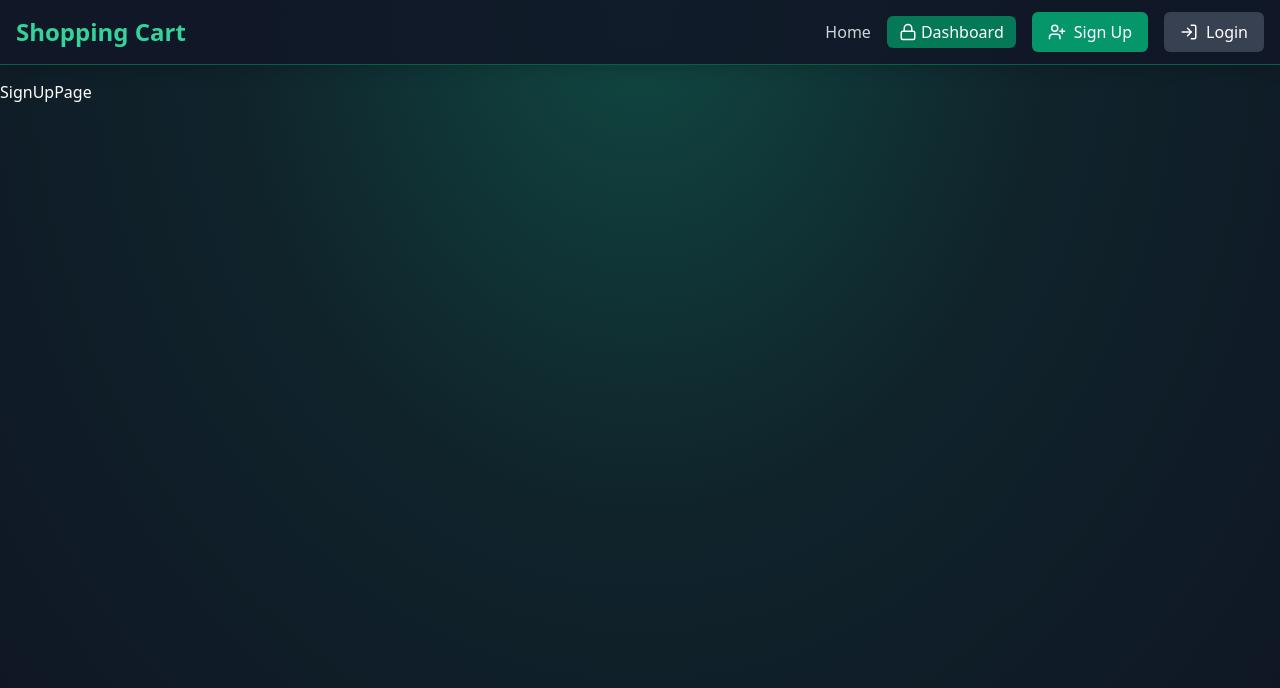
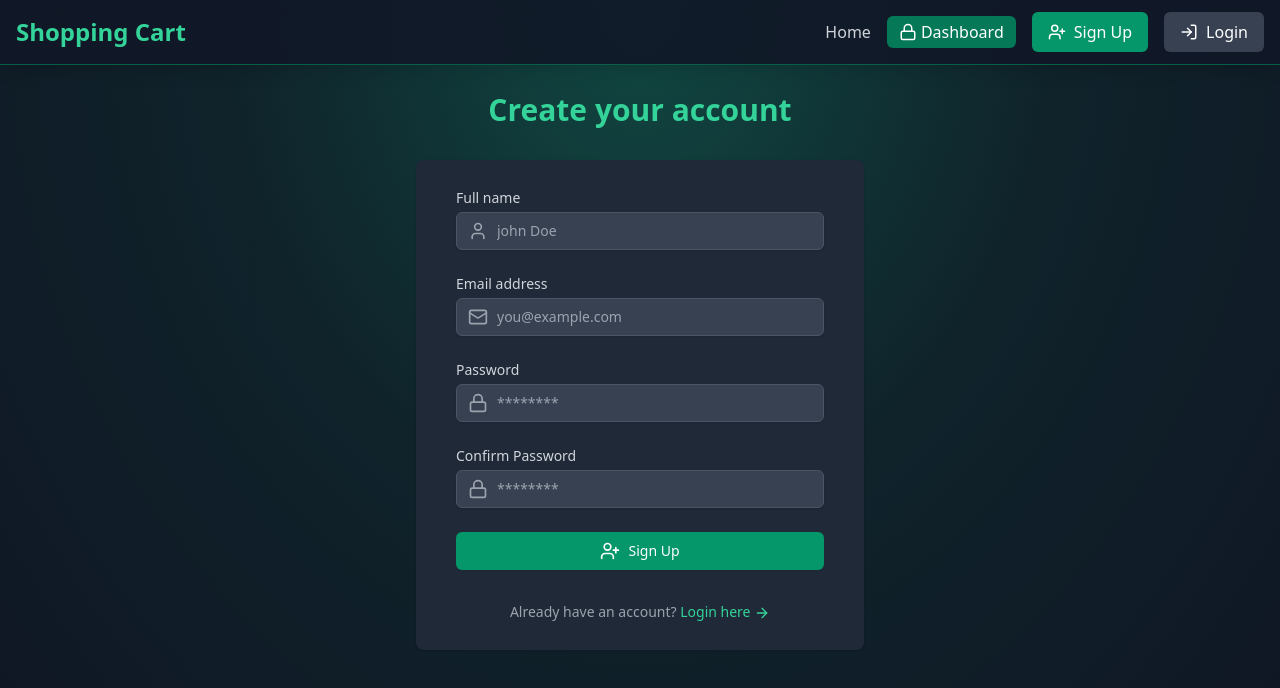
Before and after one commit to hamzathul/Shopping-Cart-with-Redis, a React (Vite) app in the folder frontend/: page /signup in a window 1280 px wide. Shown: the top 688 px of the page. Built offline with nearby package versions, Linux system fonts and the light colour scheme.

Commit message:
Signup page UI

```diff
--- a/frontend/src/pages/SignUpPage.jsx
+++ b/frontend/src/pages/SignUpPage.jsx
@@ -1,9 +1,186 @@
-import React from 'react'
+import React, { useState } from "react";
+import { Link } from "react-router-dom";
+import { UserPlus, Mail, Lock, User, ArrowRight, Loader } from "lucide-react";
+import { motion } from "framer-motion";
 
 const SignUpPage = () => {
+  const loading = false;
+  const [formData, setFormData] = useState({
+    name: "",
+    email: "",
+    password: "",
+    confirmPassword: "",
+  });
+
+  const handleSubmit = (e) => {
+    e.preventDefault();
+    console.log(formData);
+  };
   return (
-    <div>SignUpPage</div>
-  )
-}
+    <div className="flex flex-col justify-center sm:px-6 lg:px-8">
+      <motion.div
+        className="sm:mx-auto sm:w-full sm:max-w-md"
+        initial={{ opacity: 0, y: -20 }}
+        animate={{ opacity: 1, y: 0 }}
+        transition={{ duration: 0.8 }}
+      >
+        <h2 className="mt-3 text-center text-3xl font-extrabold text-emerald-400">
+          Create your account
+        </h2>
+      </motion.div>
 
-export default SignUpPage
+      <motion.div
+        className="mt-8 sm:mx-auto sm:w-full sm:max-w-md"
+        initial={{ opacity: 0, y: 20 }}
+        animate={{ opacity: 1, y: 0 }}
+        transition={{ duration: 0.8, delay: 0.2 }}
+      >
+        <div className="bg-gray-800 py-7 px-4 shadow sm:rounded-lg sm:px-10">
+          <form onSubmit={handleSubmit} className="space-y-6">
+            <div>
+              <label
+                htmlFor="name"
+                className="block text-sm font-medium text-gray-300"
+              >
+                Full name
+              </label>
+              <div className="mt-1 relative rounded-md shadow-sm">
+                <div className="absolute inset-y-0 left-0 flex items-center pl-3 pointer-events-none">
+                  <User className="h-5 w-5 text-gray-400" aria-hidden="true" />
+                </div>
+                <input
+                  id="name"
+                  type="text"
+                  required
+                  className="block w-full px-3 py-2 pl-10 bg-gray-700 border border-gray-600 rounded-md
+                shadow-sm placeholder-gray-400 focus:outline-none focus:ring-emerald-500 focus:border-emerald-500 sm:text-sm"
+                  placeholder="john Doe"
+                  value={formData.name}
+                  onChange={(e) =>
+                    setFormData({ ...formData, name: e.target.value })
+                  }
+                />
+              </div>
+            </div>
+
+            <div>
+              <label
+                htmlFor="email"
+                className="block text-sm font-medium text-gray-300"
+              >
+                Email address
+              </label>
+              <div className="mt-1 relative rounded-md shadow-sm">
+                <div className="absolute inset-y-0 left-0 flex items-center pl-3 pointer-events-none">
+                  <Mail className="h-5 w-5 text-gray-400" aria-hidden="true" />
+                </div>
+                <input
+                  id="email"
+                  type="email"
+                  required
+                  className="block w-full px-3 py-2 pl-10 bg-gray-700 border border-gray-600 rounded-md
+                shadow-sm placeholder-gray-400 focus:outline-none focus:ring-emerald-500 focus:border-emerald-500 sm:text-sm"
+                  placeholder="you@example.com"
+                  value={formData.email}
+                  onChange={(e) =>
+                    setFormData({ ...formData, email: e.target.value })
+                  }
+                />
+              </div>
+            </div>
+
+            <div>
+              <label
+                htmlFor="password"
+                className="block text-sm font-medium text-gray-300"
+              >
+                Password
+              </label>
+              <div className="mt-1 relative rounded-md shadow-sm">
+                <div className="absolute inset-y-0 left-0 flex items-center pl-3 pointer-events-none">
+                  <Lock className="h-5 w-5 text-gray-400" aria-hidden="true" />
+                </div>
+                <input
+                  id="password"
+                  type="password"
+                  required
+                  className="block w-full px-3 py-2 pl-10 bg-gray-700 border border-gray-600 rounded-md
+                shadow-sm placeholder-gray-400 focus:outline-none focus:ring-emerald-500 focus:border-emerald-500 sm:text-sm"
+                  placeholder="********"
+                  value={formData.password}
+                  onChange={(e) =>
+                    setFormData({ ...formData, password: e.target.value })
+                  }
+                />
+              </div>
+            </div>
+
+            <div>
+              <label
+                htmlFor="confirmPassword"
+                className="block text-sm font-medium text-gray-300"
+              >
+                Confirm Password
+              </label>
+              <div className="mt-1 relative rounded-md shadow-sm">
+                <div className="absolute inset-y-0 left-0 flex items-center pl-3 pointer-events-none">
+                  <Lock className="h-5 w-5 text-gray-400" aria-hidden="true" />
+                </div>
+                <input
+                  id="confirmPassword"
+                  type="password"
+                  required
+                  className="block w-full px-3 py-2 pl-10 bg-gray-700 border border-gray-600 rounded-md
+                shadow-sm placeholder-gray-400 focus:outline-none focus:ring-emerald-500 focus:border-emerald-500 sm:text-sm"
+                  placeholder="********"
+                  value={formData.confirmPassword}
+                  onChange={(e) =>
+                    setFormData({
+                      ...formData,
+                      confirmPassword: e.target.value,
+                    })
+                  }
+                />
+              </div>
+            </div>
+
+            <button
+              type="submit"
+              className="w-full flex justify-center py-2 px-4 border border-transparent rounded-md shadow-sm
+            text-sm font-medium text-white bg-emerald-600 hover:bg-emerald-700 focus:outline-none
+            focus:ring-2 focus:ring-offset-2 focus:ring-emerald-500 transition duration-150 ease-in-out
+            disabled:opacity-50"
+              disabled={loading}
+            >
+              {loading ? (
+                <>
+                  <Loader
+                    className="animate-spin h-5 w-5 mr-3"
+                    aria-hidden="true"
+                  />
+                  Loading...
+                </>
+              ) : (
+                <>
+                  <UserPlus className="mr-2 h-5 w-5" aria-hidden="true" />
+                  Sign Up
+                </>
+              )}
+            </button>
+          </form>
+          <p className="mt-8 text-center text-sm text-gray-400">
+            Already have an account?{" "}
+            <Link
+              to="/login"
+              className="font-medium text-emerald-400 hover:text-emerald-300"
+            >
+              Login here <ArrowRight className="inline h-4 w-4" />
+            </Link>
+          </p>
+        </div>
+      </motion.div>
+    </div>
+  );
+};
+
+export default SignUpPage;
```
